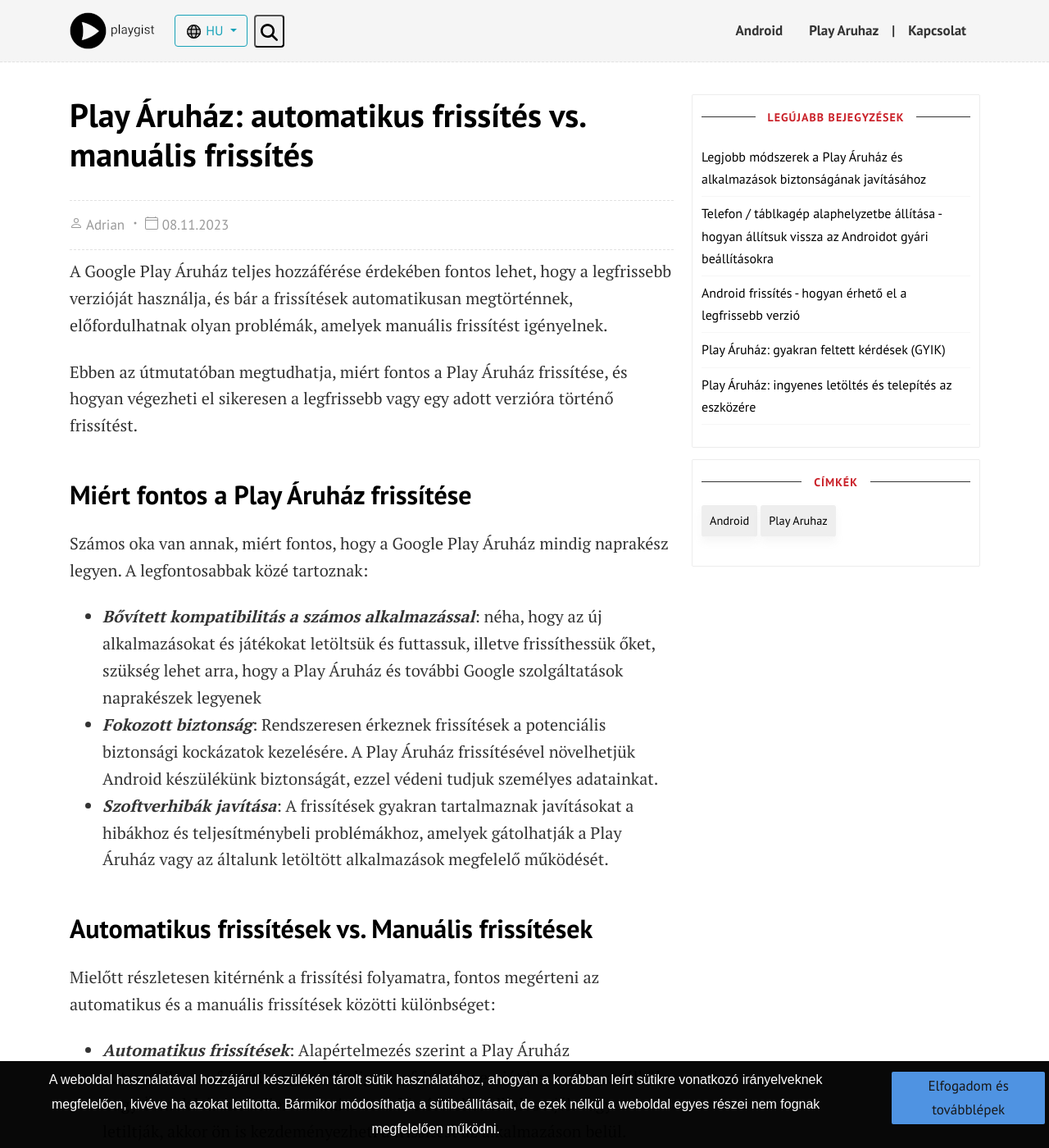
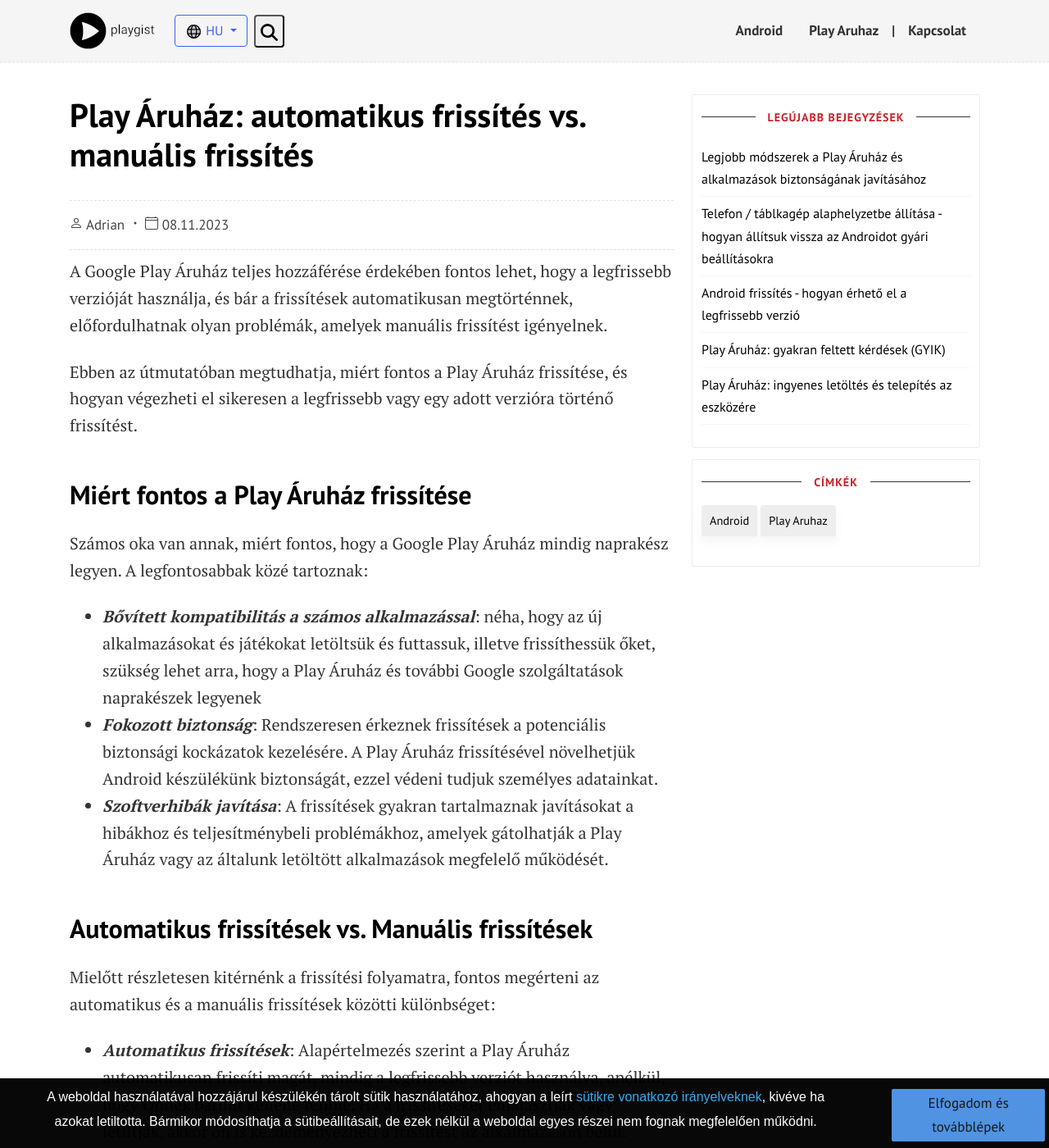
Before and after one commit to adibarbusoftlab/playgist, a Jekyll site: the page built from _posts/hu/2023-11-08-play-aruhaz-frissitese.md, in a window 1280 px wide and 1400 px high. Shown: the whole window at 82% size. Built offline with Jekyll 4.4.1, drawn with Linux system fonts in a browser that asks for light colours.

Commit message:
Improve accesibility

```diff
--- a/_config.yml
+++ b/_config.yml
@@ -52,7 +52,7 @@
     adsTitle: "Sponsored ads"
     siteCopyright: "All rights reserved."
     siteDescription: "Play Store tutorials and tops of apps"
-    cookieMessage: "By continuing to use this site you consent to the use of cookies on your device as described in the <a href=\"/en/cookie-policy/\" rel=\"nofollow\">cookie policy</a> unless you have disabled them. You can change your cookie settings at any time but parts of this site will not function correctly without them."
+    cookieMessage: "By continuing to use this site you consent to the use of cookies on your device as described in the <a href=\"/en/cookie-policy/\">cookie policy</a> unless you have disabled them. You can change your cookie settings at any time but parts of this site will not function correctly without them."
     cookieBotton: "Agree and proceed"
     homePage:
       name: "Home"
@@ -108,7 +108,7 @@
     adsTitle: "Anunțuri sponsorizate"
     siteCopyright: "Toate drepturile rezervate."
     siteDescription: "Tutoriale Magazin Play și topuri cu aplicații"
-    cookieMessage: "Prin navigarea pe acest site ești de acord cu folosirea cookie-urilor în modul descris în pagina cu <a href=\"/ro/politica-cookie/\" rel=\"nofollow\">politica cookies</a>. Poți schimba oricând setările cookie ale navigatorului web, însă secțiuni din site nu vor funcționa corect."
+    cookieMessage: "Prin navigarea pe acest site ești de acord cu folosirea cookie-urilor în modul descris în pagina cu <a href=\"/ro/politica-cookie/\">politica cookies</a>. Poți schimba oricând setările cookie ale navigatorului web, însă secțiuni din site nu vor funcționa corect."
     cookieBotton: "Accept și continui"
     homePage:
       name: "Acasă"
@@ -161,7 +161,7 @@
     adsTitle: "Sponsoroidut mainokset"
     siteCopyright: "Kaikki oikeudet pidätetään."
     siteDescription: "Play-kaupan opetusohjelmat ja sovellusten parhaimmistot"
-    cookieMessage: "Jatkamalla tämän sivuston käyttöä suostut evästeiden käyttöön laitteellasi, kuten evästepolitiikassa kuvataan, ellei niitä ole poistettu käytöstä. Voit muuttaa evästeasetuksiasi milloin tahansa, mutta tämä sivusto ei toimi oikein ilman niitä."
+    cookieMessage: "Jatkamalla tämän sivuston käyttöä suostut evästeiden käyttöön laitteellasi, kuten <a href=\"/fi/evastepolitiikka\">evästepolitiikassa</a> kuvataan, ellei niitä ole poistettu käytöstä. Voit muuttaa evästeasetuksiasi milloin tahansa, mutta tämä sivusto ei toimi oikein ilman niitä."
     cookieBotton: "Hyväksy ja jatka"
     homePage:
       name: "Etusivu"
@@ -214,7 +214,7 @@
     adsTitle: "Sponsorowane reklamy"
     siteCopyright: "Wszelkie prawa zastrzeżone."
     siteDescription: "Poradniki sklepu Play i najlepsze aplikacje"
-    cookieMessage: "Kontynuując korzystanie z tej strony, wyrażasz zgodę na używanie plików cookie na swoim urządzeniu, zgodnie z opisem w polityce dotyczącej plików cookie, chyba że wyłączyłeś je. Możesz w każdej chwili zmienić ustawienia plików cookie, ale niektóre części tej strony nie będą działać poprawnie bez nich."
+    cookieMessage: "Kontynuując korzystanie z tej strony, wyrażasz zgodę na używanie plików cookie na swoim urządzeniu, zgodnie z opisem w <a href=\"/pl/polityka-dotyczaca-cookies\">polityce dotyczącej plików cookie</a>, chyba że wyłączyłeś je. Możesz w każdej chwili zmienić ustawienia plików cookie, ale niektóre części tej strony nie będą działać poprawnie bez nich."
     cookieBotton: "Zgadzam się i kontynuuję"
     homePage:
       name: "Strona główna"
@@ -267,7 +267,7 @@
     adsTitle: "Sponsorede annoncer"
     siteCopyright: "Alle rettigheder forbeholdes."
     siteDescription: "Play Butik vejledninger og oversigt over apps"
-    cookieMessage: "Ved at fortsætte med at bruge hjemmeside giver du samtykke til brugen af cookies på din enhed, som beskrevet i vores politik angående cookies, medmindre du har deaktiveret dem. Du kan ændre dine cookie indstillinger når som helst, men dele af denne hjemmeside vil ikke fungere korrekt uden dem."
+    cookieMessage: "Ved at fortsætte med at bruge hjemmeside giver du samtykke til brugen af cookies på din enhed, som beskrevet i vores < href=\"/da/cookie-politik\">politik angående cookies</a>, medmindre du har deaktiveret dem. Du kan ændre dine cookie indstillinger når som helst, men dele af denne hjemmeside vil ikke fungere korrekt uden dem."
     cookieBotton: "Accepter og fortsæt"
     homePage:
       name: "Hjem"
@@ -320,7 +320,7 @@
     adsTitle: "Támogatott hirdetések"
     siteCopyright: "Minden jog fenntartva."
     siteDescription: "Útmutatók és cikkek az Androidról, az alkalmazásokról és a Play Áruházról."
-    cookieMessage: "A weboldal használatával hozzájárul készülékén tárolt sütik használatához, ahogyan a korábban leírt sütikre vonatkozó irányelveknek megfelelően, kivéve ha azokat letiltotta. Bármikor módosíthatja a sütibeállításait, de ezek nélkül a weboldal egyes részei nem fognak megfelelően működni."
+    cookieMessage: "A weboldal használatával hozzájárul készülékén tárolt sütik használatához, ahogyan a leírt <a href=\"/hu/sutikre-vonatkozo-iranyelvek\">sütikre vonatkozó irányelveknek</a>, kivéve ha azokat letiltotta. Bármikor módosíthatja a sütibeállításait, de ezek nélkül a weboldal egyes részei nem fognak megfelelően működni."
     cookieBotton: "Elfogadom és továbblépek"
     homePage:
       name: "Főoldal"
--- a/_layouts/default.html
+++ b/_layouts/default.html
@@ -52,7 +52,7 @@
         </a>
 
         <div class="dropdown ml-auto font-weight-bold d-flex align-items-center">
-          <button class="btn btn-outline-info dropdown-toggle" type="button" id="languageDropdown" data-bs-toggle="dropdown"
+          <button class="btn btn-outline-primary dropdown-toggle" type="button" id="languageDropdown" data-bs-toggle="dropdown"
             aria-expanded="false">
             <svg xmlns="http://www.w3.org/2000/svg" viewBox="0 0 256 256">
               <rect width="256" height="256" fill="none" />
@@ -73,7 +73,7 @@
         </div>
 
         <div id="searchButton">
-          <button class="openBtn">
+          <button class="openBtn" aria-label="{{site.t[page.lang].searchMenuPlaceholder}}">
             <svg xmlns="http://www.w3.org/2000/svg"
               viewBox="0 0 512 512"><!--!Font Awesome Free 6.5.1 by @fontawesome - https://fontawesome.com License - https://fontawesome.com/license/free Copyright 2024 Fonticons, Inc.-->
               <path
--- a/assets/css/theme.scss
+++ b/assets/css/theme.scss
@@ -750,7 +750,7 @@
 
 .post-meta {
     margin: 10px 0;
-    color: #999;
+    color: #444;
     padding-bottom: 15px;
     border-bottom: 1px dashed #e1e1e1;
     padding-top: 15px;
@@ -906,3 +906,9 @@
 }
 
 // End Page not found error
+
+@media only screen and (max-width: 767px) {
+    #eucookies p {
+        font-size: 13pt;
+    }
+}
```
